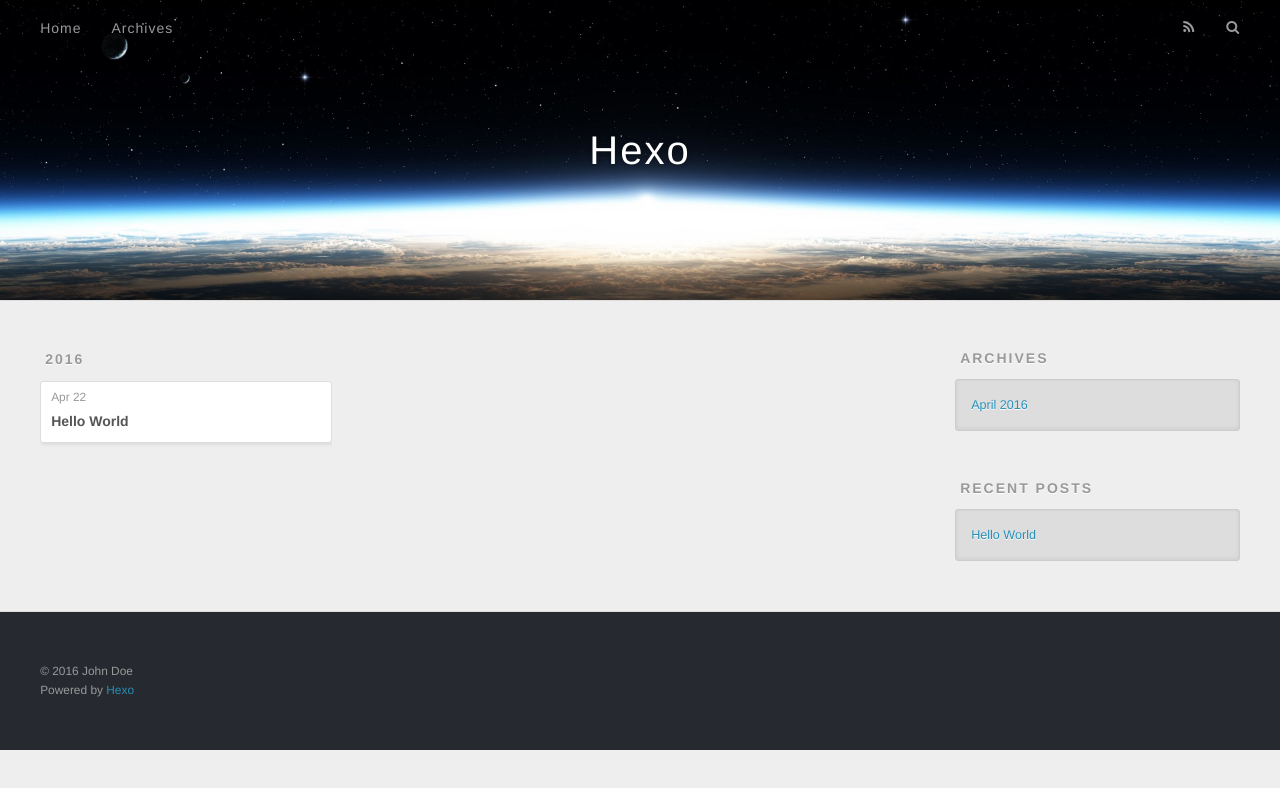
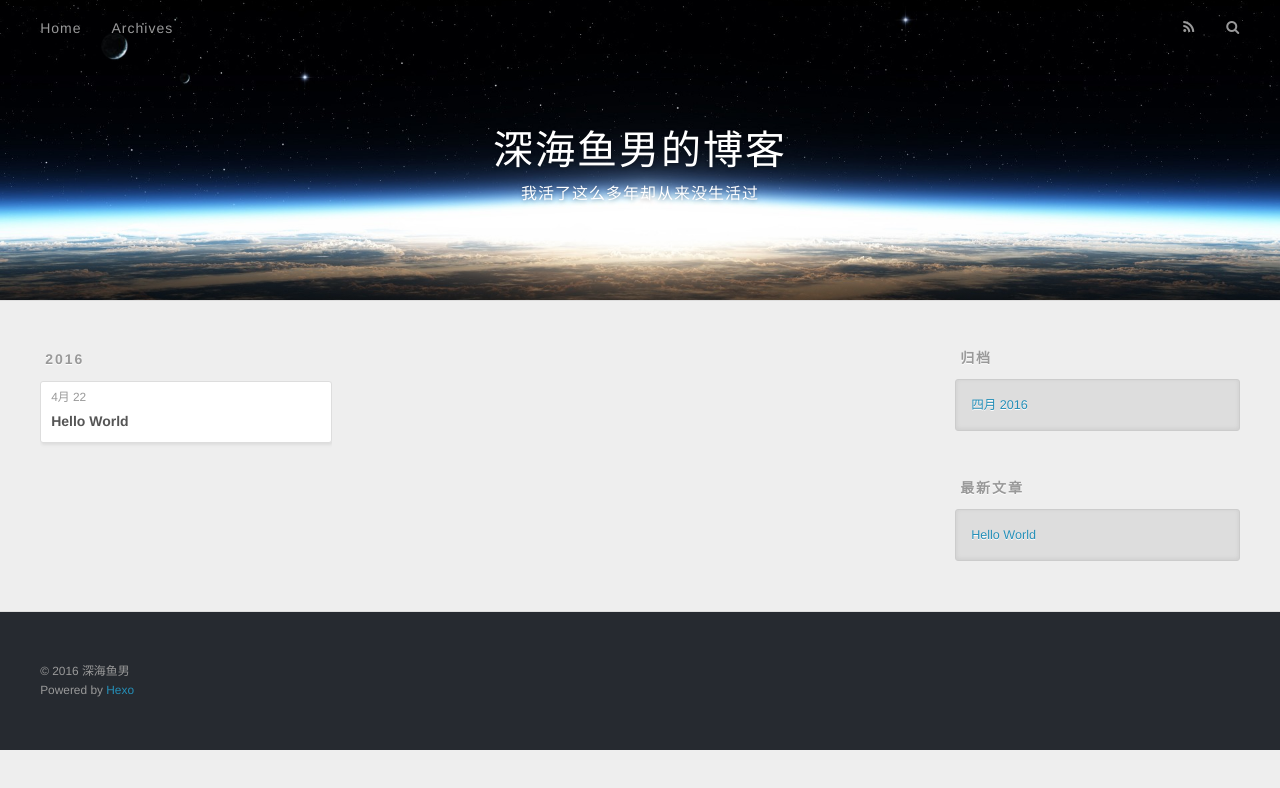
Before and after one commit to deep-sea-fish/deep-sea-fish.github.io, a plain HTML site: page archives/index.html in a window 1280 px wide. Drawn offline with nearby package versions, Linux system fonts and the light colour scheme.

Commit message:
Site updated: 2016-04-22 19:49:22

```diff
--- a/archives/index.html
+++ b/archives/index.html
@@ -3,19 +3,19 @@
 <head>
   <meta charset="utf-8">
 
-  <title>Archives | Hexo</title>
+  <title>归档 | 深海鱼男的博客</title>
   <meta name="viewport" content="width=device-width, initial-scale=1, maximum-scale=1">
-  <meta name="description">
+  <meta name="description" content="我活了这么多年却从来没生活过">
 <meta property="og:type" content="website">
-<meta property="og:title" content="Hexo">
+<meta property="og:title" content="深海鱼男的博客">
 <meta property="og:url" content="http://yoursite.com/archives/index.html">
-<meta property="og:site_name" content="Hexo">
-<meta property="og:description">
+<meta property="og:site_name" content="深海鱼男的博客">
+<meta property="og:description" content="我活了这么多年却从来没生活过">
 <meta name="twitter:card" content="summary">
-<meta name="twitter:title" content="Hexo">
-<meta name="twitter:description">
+<meta name="twitter:title" content="深海鱼男的博客">
+<meta name="twitter:description" content="我活了这么多年却从来没生活过">
 
-    <link rel="alternate" href="/atom.xml" title="Hexo" type="application/atom+xml">
+    <link rel="alternate" href="/atom.xml" title="深海鱼男的博客" type="application/atom+xml">
 
 
     <link rel="icon" href="/favicon.png">
@@ -36,8 +36,12 @@
   <div id="header-outer" class="outer">
     <div id="header-title" class="inner">
       <h1 id="logo-wrap">
-        <a href="/" id="logo">Hexo</a>
+        <a href="/" id="logo">深海鱼男的博客</a>
       </h1>
+
+        <h2 id="subtitle-wrap">
+          <a href="/" id="subtitle">我活了这么多年却从来没生活过</a>
+        </h2>
 
     </div>
     <div id="header-inner" class="inner">
@@ -53,7 +57,7 @@
 
           <a id="nav-rss-link" class="nav-icon" href="/atom.xml" title="RSS Feed"></a>
 
-        <a id="nav-search-btn" class="nav-icon" title="Search"></a>
+        <a id="nav-search-btn" class="nav-icon" title="搜索"></a>
       </nav>
       <div id="search-form-wrap">
         <form action="//google.com/search" method="get" accept-charset="UTF-8" class="search-form"><input type="search" name="q" results="0" class="search-form-input" placeholder="Search"><button type="submit" class="search-form-submit">&#xF002;</button><input type="hidden" name="sitesearch" value="http://yoursite.com"></form>
@@ -79,7 +83,7 @@
   <div class="archive-article-inner">
     <header class="archive-article-header">
       <a href="/2016/04/22/hello-world/" class="archive-article-date">
-  <time datetime="2016-04-22T08:32:11.626Z" itemprop="datePublished">Apr 22</time>
+  <time datetime="2016-04-22T08:32:11.626Z" itemprop="datePublished">4月 22</time>
 </a>
 
 
@@ -110,9 +114,9 @@
 
 
   <div class="widget-wrap">
-    <h3 class="widget-title">Archives</h3>
+    <h3 class="widget-title">归档</h3>
     <div class="widget">
-      <ul class="archive-list"><li class="archive-list-item"><a class="archive-list-link" href="/archives/2016/04/">April 2016</a></li></ul>
+      <ul class="archive-list"><li class="archive-list-item"><a class="archive-list-link" href="/archives/2016/04/">四月 2016</a></li></ul>
     </div>
   </div>
 
@@ -120,7 +124,7 @@
 
 
   <div class="widget-wrap">
-    <h3 class="widget-title">Recent Posts</h3>
+    <h3 class="widget-title">最新文章</h3>
     <div class="widget">
       <ul>
 
@@ -140,7 +144,7 @@
 
   <div class="outer">
     <div id="footer-info" class="inner">
-      &copy; 2016 John Doe<br>
+      &copy; 2016 深海鱼男<br>
       Powered by <a href="http://hexo.io/" target="_blank">Hexo</a>
     </div>
   </div>
```
Also changed, not shown: 2016/04/22/hello-world/index.html (+14 -10 lines), archives/2016/04/index.html (+19 -15 lines), archives/2016/index.html (+19 -15 lines), index.html (+19 -15 lines).
